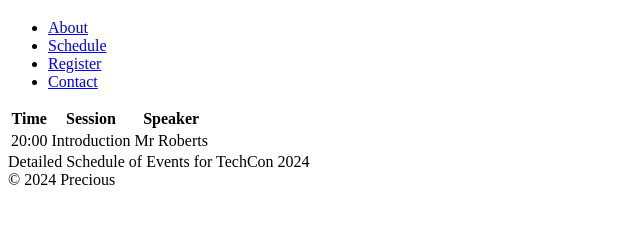
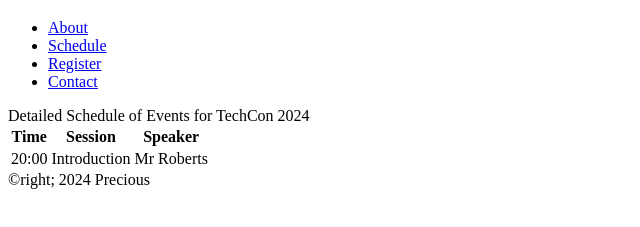
Before and after one commit to PLMosetlha/TechCon_HTML, a plain HTML site: page techcon_website/schedule.html in a window 1280 px wide. Shown: the part 61-288 px from the top of the page, without its empty margins (0-640 px from the left). Drawn offline with Linux system fonts and the light colour scheme.

Commit message:
fifth commit

```diff
--- a/techcon_website/schedule.html
+++ b/techcon_website/schedule.html
@@ -27,6 +27,11 @@
     </header>
 
     <main>
+
+        <caption>
+            Detailed Schedule of Events for TechCon 2024
+          </caption>
+
       <table>
         <tr>
           <th scope="col">Time</th>
@@ -39,11 +44,10 @@
           <td>Mr Roberts</td>
         </tr>
       </table>
-      <caption>
-        Detailed Schedule of Events for TechCon 2024
-      </caption>
+
+
     </main>
 
-    <footer>&copy; 2024 Precious</footer>
+    <footer>&copyright; 2024 Precious</footer>
   </body>
 </html>
```
